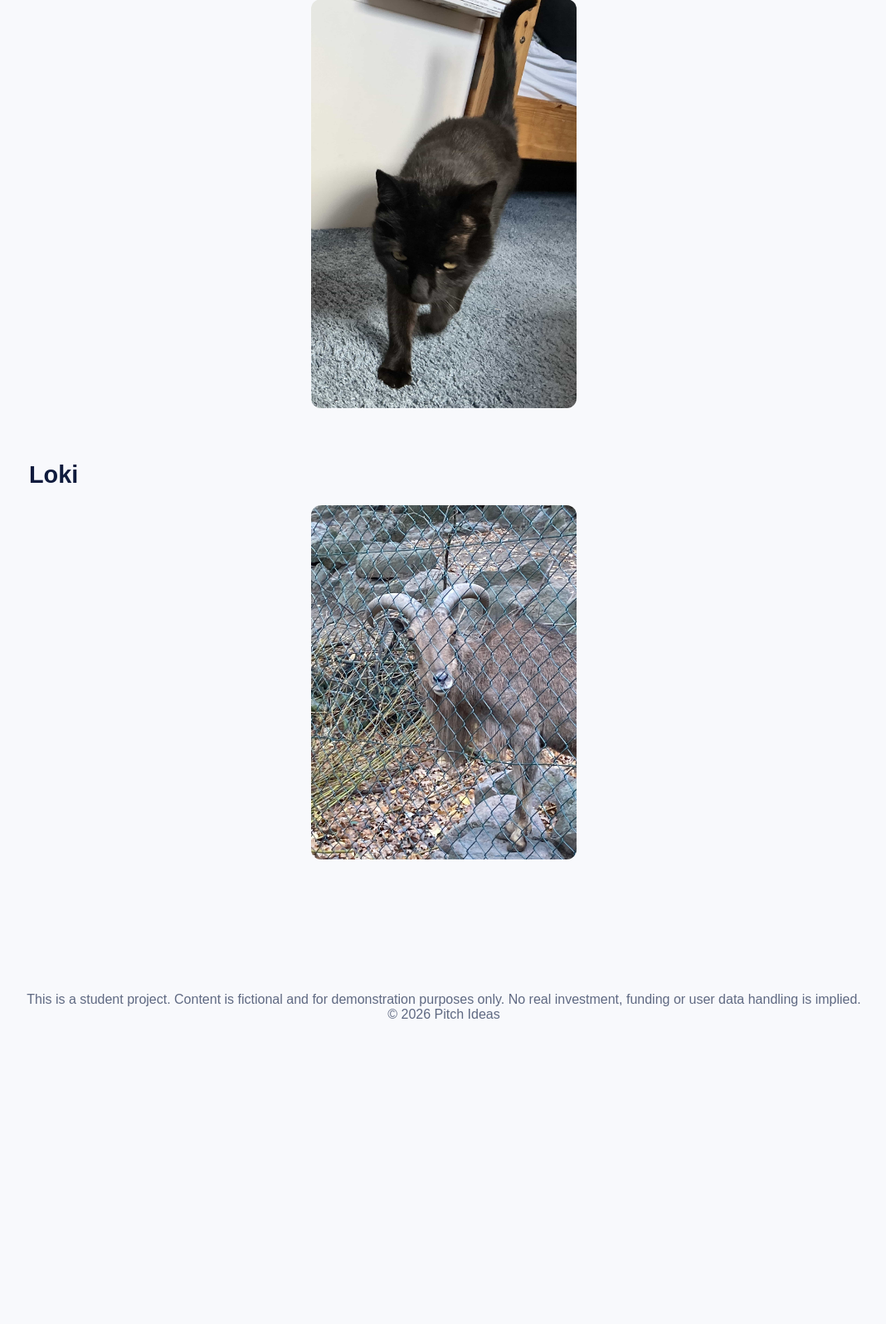
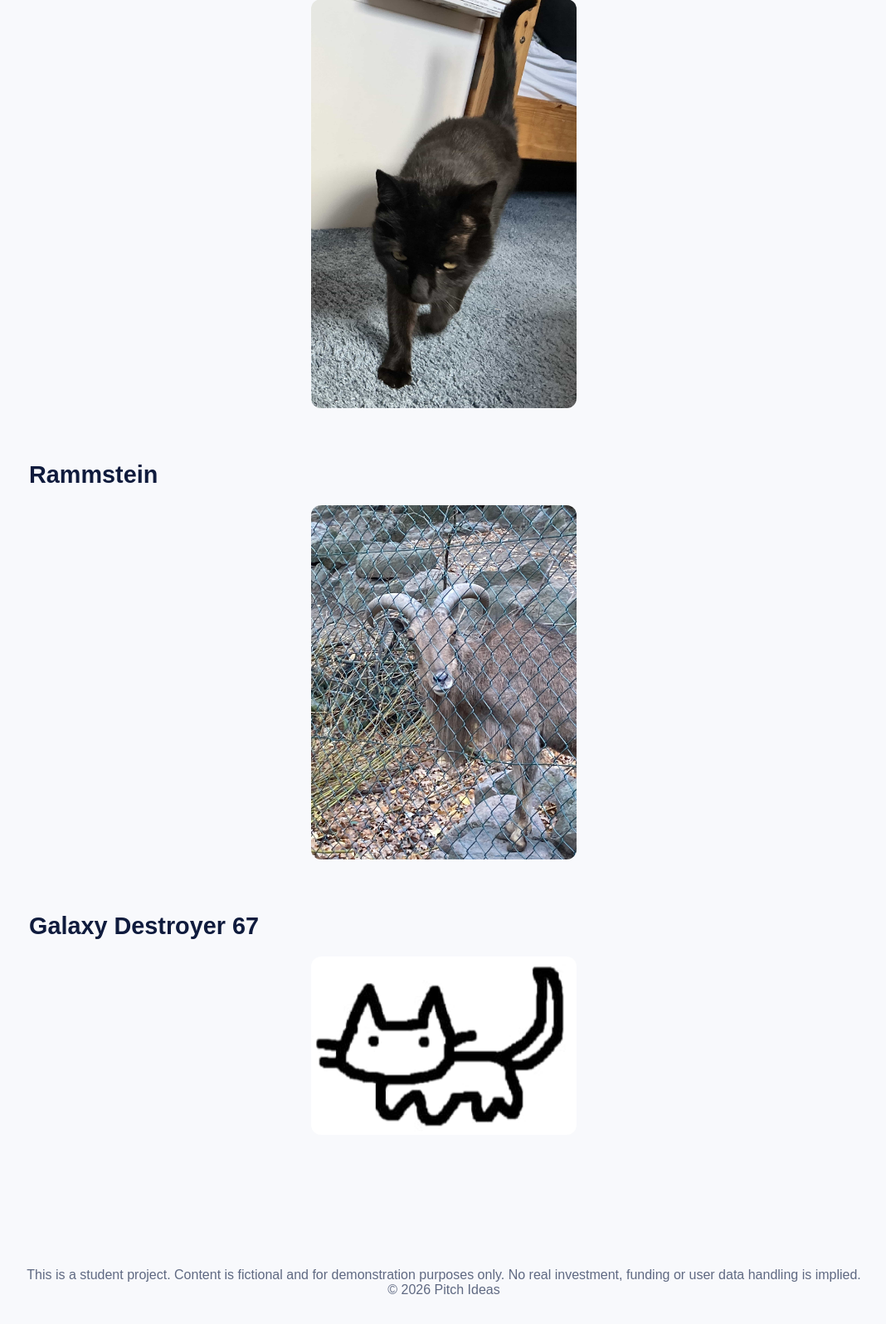
Before and after one commit to I-had-a-bad-idea/pitch.ideas, a Python web app: template internal/views/templates/cats.html in a window 1280 px wide. Shown: the part 1086-2682 px from the top of the page at 83% size, without its empty margins (105-1173 px from the left). Before the commit the page ends 2314 px from the top, so only its background shows below. Run offline with Jinja, Linux system fonts and the light colour scheme; the template is opened without the code that fills it, so the values that code supplies are empty.

Commit message:
Add Galaxy Destroyer 67 + rename Loki to Rammstein

```diff
--- a/internal/views/templates/cats.html
+++ b/internal/views/templates/cats.html
@@ -51,10 +51,18 @@
         </div>
 
         <div class="cat-section">
-            <h2>Loki</h2>
+            <h2>Rammstein</h2>
 
             <div class="gallery">
-                <img src="/static/images/cats/Loki/Looking.jpg" alt="Loki looking at you">
+                <img src="/static/images/cats/Rammstein/Looking.jpg" alt="Rammstein looking at you">
+            </div>
+        </div>
+
+        <div class="cat-section">
+            <h2>Galaxy Destroyer 67</h2>
+
+            <div class="gallery">
+                <img src="/static/images/cats/Galaxy Destroyer 67/cat.jpg" alt="Galaxy Destroyer 67">
             </div>
         </div>
     </div>
```
Also changed, not shown: internal/assets/static/images/cats/Galaxy Destroyer 67/cat.jpg (added), internal/assets/static/images/cats/Rammstein/Looking.jpg (renamed from internal/assets/static/images/cats/Loki/Looking.jpg).
